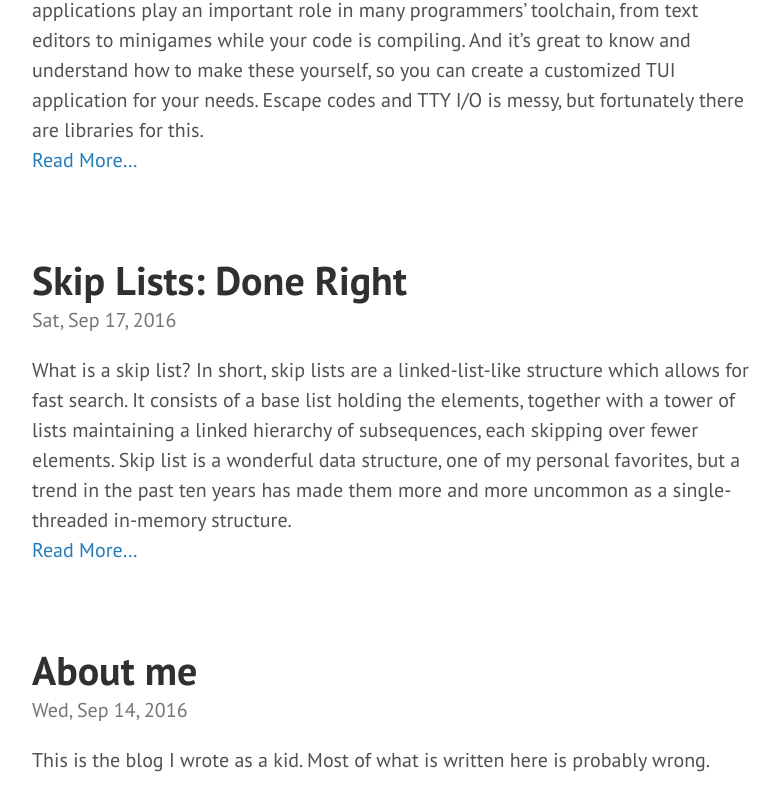
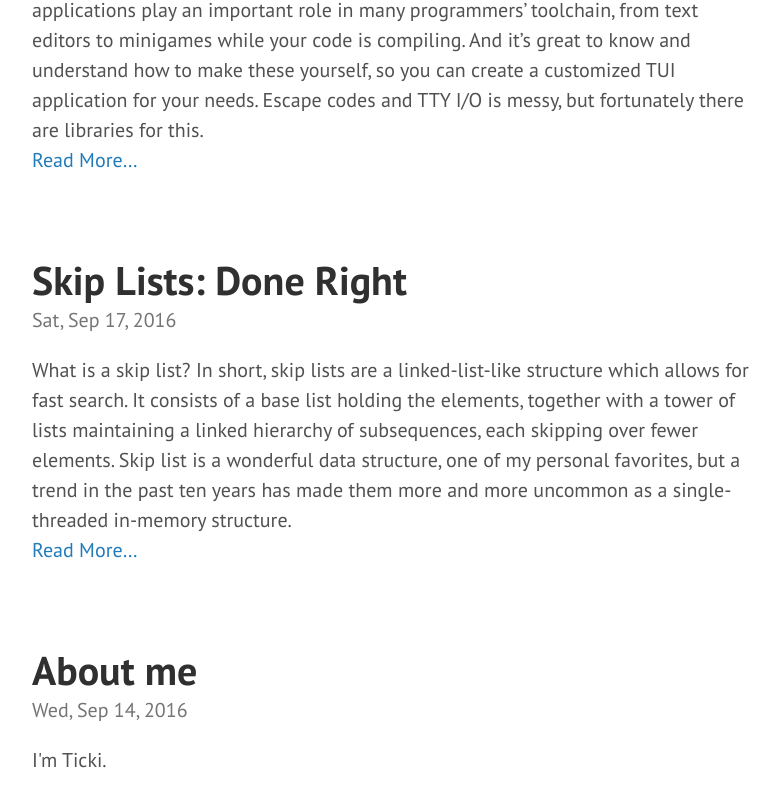
Before and after one commit to ticki/ticki.github.io, a plain HTML site: page index.html in a window 1280 px wide. Shown: the part 4875-5686 px from the top of the page, without its empty margins (428-1207 px from the left). Drawn offline with Linux system fonts and the light colour scheme.

Commit message:
Trigger rebuild

```diff
--- a/index.html
+++ b/index.html
@@ -9,7 +9,7 @@
   <meta name="viewport" content="width=device-width, initial-scale=1.0">
 
   <title></title>
-  <meta name="description" content="Warning: This is the blog I wrote as a kid. Most of what is written here is probably wrong." />
+  <meta name="description" content="I'm Ticki." />
 
 
   <link type="text/css" rel="stylesheet" href="/css/print.css" media="print">
@@ -218,7 +218,7 @@ Skip list is a wonderful data structure, one of my personal favorites, but a tre
     <a href="/about/">About me</a>
   </h1>
   <time datetime="2016-09-14T22:50:08&#43;0200" class="post-date">Wed, Sep 14, 2016</time>
-  This is the blog I wrote as a kid. Most of what is written here is probably wrong.
+  I'm Ticki.
 
 </article>
 </div>
```
Also changed, not shown: about/index.html (+1 -1 lines), tags/about/index.html (line endings or trailing spaces), tags/index.html (line endings or trailing spaces), tags/introduction/index.html (line endings or trailing spaces), tags/personal/index.html (line endings or trailing spaces).
